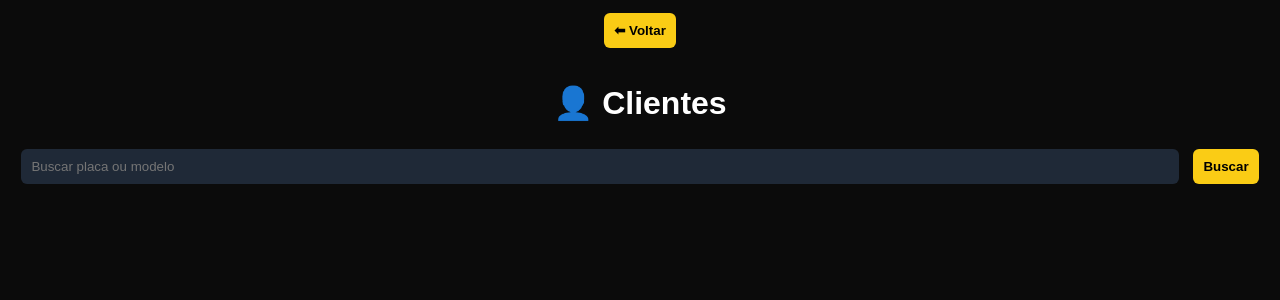
After one commit to luiz930/lavagem_novo, a Flask app: page /clientes in a window 1280 px wide. The commit adds this page. Shown: the top 300 px of the page. Run offline with Flask 3, Linux system fonts and the light colour scheme; the visitor is signed in with stand-in values (Sample User, id 1); data that the repository does not hold is empty.

Commit message:
Add files via upload

```diff
--- a/app.py
+++ b/app.py
@@ -9,59 +9,108 @@ os.makedirs(UPLOAD_FOLDER, exist_ok=True)
 app = Flask(__name__)
 app.secret_key = "wagen_super_segura_123"
 
+APP_VERSION = "Versão: 0.0.3-alpha"
+
 def conectar():
-    return sqlite3.connect("database.db")
+    return sqlite3.connect("database_v2.db")
 
 def init_db():
     conn = conectar()
     c = conn.cursor()
 
-    c.execute("CREATE TABLE IF NOT EXISTS veiculos (placa TEXT PRIMARY KEY, nome TEXT, telefone TEXT, modelo TEXT, cor TEXT)")
-
+    # 🔥 CLIENTES
     c.execute("""
-    CREATE TABLE IF NOT EXISTS fotos (
-    id INTEGER PRIMARY KEY AUTOINCREMENT,
-    servico_id INTEGER,
-    tipo TEXT,
-    caminho TEXT
+    CREATE TABLE IF NOT EXISTS clientes (
+        id INTEGER PRIMARY KEY AUTOINCREMENT,
+        nome TEXT NOT NULL,
+        telefone TEXT
     )
     """)
 
+    # 🔥 VEÍCULOS
+    c.execute("""
+    CREATE TABLE IF NOT EXISTS veiculos (
+        id INTEGER PRIMARY KEY AUTOINCREMENT,
+        placa TEXT UNIQUE NOT NULL,
+        modelo TEXT,
+        cor TEXT,
+        cliente_id INTEGER,
+        FOREIGN KEY(cliente_id) REFERENCES clientes(id)
+    )
+    """)
+
+    # 🔥 TIPOS DE SERVIÇO
     c.execute("""
     CREATE TABLE IF NOT EXISTS tipos_servico (
-    id INTEGER PRIMARY KEY AUTOINCREMENT,
-    nome TEXT,
-    valor REAL
-    )""")
+        id INTEGER PRIMARY KEY AUTOINCREMENT,
+        nome TEXT,
+        valor REAL
+    )
+    """)
+
+    # 🔥 SERVIÇOS
+    c.execute("""
+    CREATE TABLE IF NOT EXISTS servicos (
+        id INTEGER PRIMARY KEY AUTOINCREMENT,
+        veiculo_id INTEGER,
+        tipo_id INTEGER,
+        valor REAL,
+        entrada TEXT,
+        entrega TEXT,
+        status TEXT,
+        prioridade INTEGER DEFAULT 0,
+        observacoes TEXT,
+        FOREIGN KEY(veiculo_id) REFERENCES veiculos(id),
+        FOREIGN KEY(tipo_id) REFERENCES tipos_servico(id)
+    )
+    """)
+
+    # 🔥 ADICIONAIS
+    c.execute("""
+    CREATE TABLE IF NOT EXISTS adicionais (
+        id INTEGER PRIMARY KEY AUTOINCREMENT,
+        nome TEXT
+    )
+    """)
+
+    # 🔥 RELAÇÃO SERVIÇO ↔ ADICIONAIS
+    c.execute("""
+    CREATE TABLE IF NOT EXISTS servico_adicionais (
+        id INTEGER PRIMARY KEY AUTOINCREMENT,
+        servico_id INTEGER,
+        adicional_id INTEGER,
+        FOREIGN KEY(servico_id) REFERENCES servicos(id),
+        FOREIGN KEY(adicional_id) REFERENCES adicionais(id)
+    )
+    """)
+
+    # 🔥 FOTOS (melhorado)
+    c.execute("""
+    CREATE TABLE IF NOT EXISTS fotos (
+        id INTEGER PRIMARY KEY AUTOINCREMENT,
+        servico_id INTEGER,
+        tipo TEXT,
+        caminho TEXT,
+        criado_em TEXT DEFAULT CURRENT_TIMESTAMP,
+        FOREIGN KEY(servico_id) REFERENCES servicos(id)
+    )
+    """)
 
     c.execute("""
     CREATE TABLE IF NOT EXISTS produtos_pneu (
     id INTEGER PRIMARY KEY AUTOINCREMENT,
     nome TEXT
-    )""")
-
-    c.execute("""
-    CREATE TABLE IF NOT EXISTS servicos (
-    id INTEGER PRIMARY KEY AUTOINCREMENT,
-    placa TEXT,
-    tipo TEXT,
-    valor REAL,
-    entrada TEXT,
-    entrega TEXT,
-    origem TEXT,
-    guarita TEXT,
-    observacoes TEXT,
-    pneu TEXT,
-    cera TEXT,
-    hidro_lataria TEXT,
-    hidro_vidros TEXT,
-    status TEXT,
-    prioridade INTEGER DEFAULT 0
     )
     """)
 
+    # ⚡ ÍNDICES (performance)
+    c.execute("CREATE INDEX IF NOT EXISTS idx_servico_status ON servicos(status)")
+    c.execute("CREATE INDEX IF NOT EXISTS idx_servico_entrada ON servicos(entrada)")
+    c.execute("CREATE INDEX IF NOT EXISTS idx_veiculo_placa ON veiculos(placa)")
+
     conn.commit()
     conn.close()
+
 
 init_db()
 
@@ -255,16 +304,27 @@ def index():
     produtos_pneu = c.fetchall()
 
     if request.method == "POST":
-        buscou = True
         placa = request.form.get("placa", "").upper()
+        return redirect(f"/?placa={placa}")
 
         # CLIENTE
         c.execute("SELECT * FROM veiculos WHERE placa=?", (placa,))
         dados = c.fetchone()
 
-        # HISTÓRICO
-        c.execute("SELECT * FROM servicos WHERE placa=? ORDER BY id DESC", (placa,))
+        if not dados:
+            dados = None
+
+    # 🔥 buscar o id do veículo pela placa
+    c.execute("SELECT id FROM veiculos WHERE placa=?", (placa,))
+    veiculo = c.fetchone()
+
+    if veiculo:
+        veiculo_id = veiculo[0]
+
+        c.execute("SELECT * FROM servicos WHERE veiculo_id=? ORDER BY id DESC", (veiculo_id,))
         historico_db = c.fetchall()
+    else:
+        historico_db = []
 
         # HISTÓRICO PREMIUM
         from datetime import datetime
@@ -296,6 +356,7 @@ def index():
         historico=historico,
         buscou=buscou,
         placa=placa,
+        version=APP_VERSION,
         servicos_lista=servicos_lista,
         produtos_pneu=produtos_pneu
     )
@@ -334,18 +395,44 @@ def cadastrar():
 def servico():
     if not session.get("logado"):
         return redirect("/login")
+
     data = request.form
 
     from datetime import datetime
-    agora = datetime.now().strftime("%d/%m/%Y %H:%M")
+    agora = datetime.now().isoformat()
 
     conn = conectar()
     c = conn.cursor()
 
-# 🔥 PRIORIDADE AUTOMÁTICA (COLOCA AQUI)
+    # 🔥 BUSCAR VEÍCULO PELA PLACA
+    placa = data["placa"].upper()
+
+    c.execute("SELECT id FROM veiculos WHERE placa=?", (placa,))
+    veiculo = c.fetchone()
+
+    if not veiculo:
+        conn.close()
+        return "Erro: veículo não encontrado"
+
+    veiculo_id = veiculo["id"]
+
+    # 🔥 BUSCAR TIPO DE SERVIÇO
+    tipo_nome = data["tipo"]
+
+    c.execute("SELECT id, valor FROM tipos_servico WHERE nome=?", (tipo_nome,))
+    tipo = c.fetchone()
+
+    if not tipo:
+        conn.close()
+        return "Erro: tipo não encontrado"
+
+    tipo_id = tipo["id"]
+    valor = tipo["valor"]
+
+    # 🔥 PRIORIDADE
     c.execute("""
-    SELECT MAX(prioridade) FROM servicos
-    WHERE status='EM ANDAMENTO'
+        SELECT MAX(prioridade) FROM servicos
+        WHERE status='EM ANDAMENTO'
     """)
 
     resultado = c.fetchone()[0]
@@ -355,55 +442,51 @@ def servico():
     else:
         nova_prioridade = resultado + 1
 
-    # 🔥 INSERE O SERVIÇO PRIMEIRO
+    # 🔥 INSERIR SERVIÇO (NOVO MODELO)
     c.execute("""
-INSERT INTO servicos
-(placa, tipo, valor, entrada, entrega, origem, guarita, observacoes, pneu, cera, hidro_lataria, hidro_vidros, status, prioridade)
-VALUES (?, ?, ?, ?, ?, ?, ?, ?, ?, ?, ?, ?, ?, ?)
-""", (
-    data["placa"].upper(),
-    data["tipo"],
-    data["valor"],
-    agora,
-    "",
-    data["origem"],
-    data["guarita"],
-    data["observacoes"],
-    data["pneu"],
-    data["cera"],
-    data["hidro_lataria"],
-    data["hidro_vidros"],
-    "EM ANDAMENTO",
-    nova_prioridade
-))
+        INSERT INTO servicos
+        (veiculo_id, tipo_id, valor, entrada, status, prioridade, observacoes)
+        VALUES (?, ?, ?, ?, ?, ?, ?)
+    """, (
+        veiculo_id,
+        tipo_id,
+        valor,
+        agora,
+        "EM ANDAMENTO",
+        nova_prioridade,
+        data.get("observacoes", "")
+    ))
 
-    # 🔥 PEGA O ID DO SERVIÇO
     servico_id = c.lastrowid
 
-    # 🔥 PEGA AS FOTOS
+    # 📸 FOTOS
     fotos_entrada = request.files.getlist("foto_entrada")
     fotos_detalhe = request.files.getlist("foto_detalhe")
 
-    # 📸 ENTRADA
+    import time
+    from werkzeug.utils import secure_filename
+
     for foto in fotos_entrada:
         if foto.filename != "":
-            nome = secure_filename(foto.filename)
+            nome = str(int(time.time())) + "_" + secure_filename(foto.filename)
             caminho = os.path.join(UPLOAD_FOLDER, nome)
             foto.save(caminho)
 
-            c.execute("INSERT INTO fotos (servico_id, tipo, caminho) VALUES (?, ?, ?)",
-                      (servico_id, "entrada", caminho))
+            c.execute(
+                "INSERT INTO fotos (servico_id, tipo, caminho) VALUES (?, ?, ?)",
+                (servico_id, "entrada", caminho)
+            )
 
-    # 📸 DETALHES
     for foto in fotos_detalhe:
         if foto.filename != "":
-            import time
-            nome = secure_filename(foto.filename)
+            nome = str(int(time.time())) + "_" + secure_filename(foto.filename)
             caminho = os.path.join(UPLOAD_FOLDER, nome)
             foto.save(caminho)
 
-            c.execute("INSERT INTO fotos (servico_id, tipo, caminho) VALUES (?, ?, ?)",
-                      (servico_id, "detalhe", caminho))
+            c.execute(
+                "INSERT INTO fotos (servico_id, tipo, caminho) VALUES (?, ?, ?)",
+                (servico_id, "detalhe", caminho)
+            )
 
     conn.commit()
     conn.close()
@@ -579,6 +662,57 @@ def painel():
 
     return render_template("painel.html", servicos=servicos)
 
+@app.route("/clientes", methods=["GET", "POST"])
+def clientes():
+    if not session.get("logado"):
+        return redirect("/login")
+
+    conn = conectar()
+    c = conn.cursor()
+
+    busca = request.form.get("busca", "")
+
+    if busca:
+        c.execute("""
+            SELECT * FROM veiculos
+            WHERE placa LIKE ? OR modelo LIKE ?
+        """, (f"%{busca}%", f"%{busca}%"))
+    else:
+        c.execute("SELECT * FROM veiculos ORDER BY id DESC")
+
+    clientes = c.fetchall()
+
+    conn.close()
+
+    return render_template("clientes.html", clientes=clientes)
+
+@app.route("/editar_cliente", methods=["POST"])
+def editar_cliente():
+    if not session.get("logado"):
+        return redirect("/login")
+
+    data = request.form
+
+    conn = conectar()
+    c = conn.cursor()
+
+    c.execute("""
+        UPDATE veiculos
+        SET placa=?, modelo=?, cor=?, telefone=?
+        WHERE id=?
+    """, (
+        data["placa"].upper(),
+        data["modelo"],
+        data["cor"],
+        data["telefone"],
+        data["id"]
+    ))
+
+    conn.commit()
+    conn.close()
+
+    return redirect("/clientes")
+
 if __name__ == "__main__":
     import os
     port = int(os.environ.get("PORT", 5000))
--- /dev/null
+++ b/templates/clientes.html
@@ -0,0 +1,76 @@
+<!DOCTYPE html>
+<html lang="pt-BR">
+<head>
+<meta charset="UTF-8">
+<title>Clientes</title>
+
+<a href="/">
+    <button style="margin-bottom:15px;">⬅ Voltar</button>
+</a>
+
+<style>
+body { background:#0b0b0b; color:white; font-family:Arial; text-align:center; }
+
+.card {
+    background:#111827;
+    border:1px solid #facc15;
+    border-radius:10px;
+    padding:15px;
+    margin:10px auto;
+    width:90%;
+    max-width:500px;
+}
+
+input {
+    padding:10px;
+    margin:5px;
+    border-radius:6px;
+    border:none;
+    background:#1f2937;
+    color:white;
+    width:90%;
+}
+
+button {
+    padding:10px;
+    margin:5px;
+    border-radius:6px;
+    border:none;
+    background:#facc15;
+    color:black;
+    font-weight:bold;
+    cursor:pointer;
+}
+</style>
+</head>
+
+<body>
+
+<h1>👤 Clientes</h1>
+
+<form method="POST">
+<input name="busca" placeholder="Buscar placa ou modelo">
+<button>Buscar</button>
+</form>
+
+{% for c in clientes %}
+<div class="card">
+
+<form method="POST" action="/editar_cliente">
+
+<input type="hidden" name="id" value="{{c[0]}}">
+
+<input name="placa" value="{{c[1]}}">
+<input name="modelo" value="{{c[2]}}">
+<input name="cor" value="{{c[3]}}">
+<input name="telefone" value="{{c[4]}}">
+
+<button>Salvar</button>
+
+</form>
+
+</div>
+{% endfor %}
+
+</body>
+</html>
```
Also changed, not shown: templates/index.html (+28 -14 lines), database_v2.db (added).
